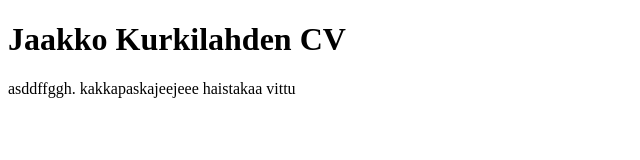
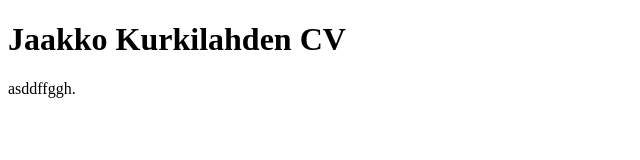
Before and after one commit to bhi083/bhi083.github.io, a plain HTML site: page index.html in a window 1280 px wide. Shown: the whole page, without its empty margins (0-640 px from the left). Drawn offline with Linux system fonts and the light colour scheme.

Commit message:
siistimpi

```diff
--- a/index.html
+++ b/index.html
@@ -8,8 +8,6 @@
 <h1>Jaakko Kurkilahden CV</h1>
 <p>
     asddffggh.
-    kakkapaskajeejeee
-    haistakaa vittu
 </p>
 </body>
 </html>
```
